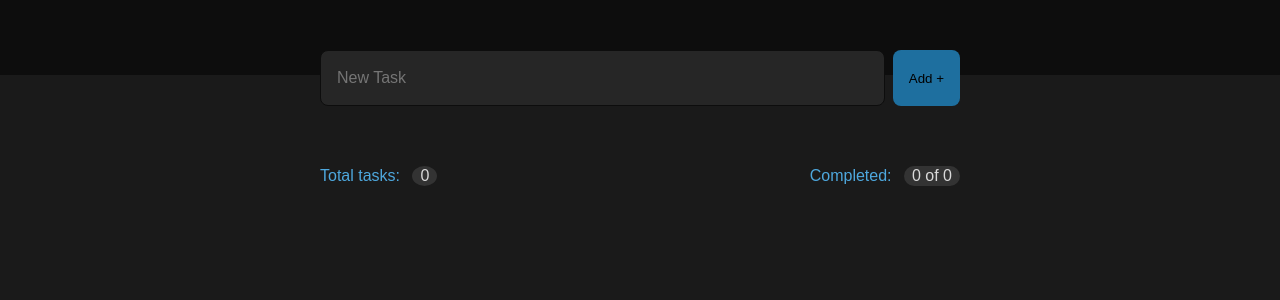
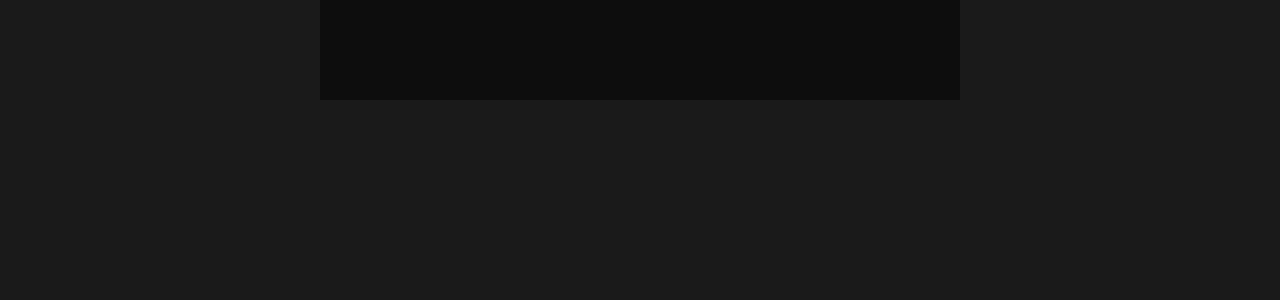
Before and after one commit to Alexandr13579/Portdolio__ToDo, a Vue app: page /#/ in a window 1280 px wide. Shown: the top 300 px of the page. Built offline with nearby package versions, Linux system fonts and the light colour scheme.

Commit message:
vue3__pages

```diff
--- a/package.json
+++ b/package.json
@@ -9,7 +9,7 @@
   "dependencies": {
     "core-js": "^3.8.3",
     "vue": "^3.2.13",
-    "vue-router": "^4.0.3",
+    "vue-router": "^4.1.6",
     "vuex": "^4.0.0"
   },
   "devDependencies": {
--- a/src/App.vue
+++ b/src/App.vue
@@ -1,62 +1,13 @@
 <template>
   <div class="app">
-    <div class="black"></div>
     <div class="container">
-        <FormTask @create = addNewTask></FormTask>
-        <div class="list__tasks">
-          <TotalTasks :tasks="tasks" :complitedTasks="complitedTasks" />
-          <ListTasks  @checked="sizeComplited" @remove="removeTask" :tasks="tasks"></ListTasks>
-        </div>
+      <router-view></router-view>
     </div>
   </div>
 </template>
 
 <script>
-import FormTask from '@/components/FormTask.vue';
-import ListTasks from '@/components/ListTasks.vue';
-import TotalTasks from '@/components/TotalTasks.vue';
 
-  export default {
-      data() {
-        return {
-            tasks: [
-
-            ],
-            complitedTasks: 0
-        }
-      },
-      methods: {
-        addNewTask(task) {
-          this.tasks.push(task)
-          this.localStorageSave();
-        },
-        removeTask(task) {
-          this.tasks = this.tasks.filter(t => t.id !== task.id);
-          this.localStorageSave();
-          this.sizeComplited();
-        },
-        localStorageSave() {
-            let taskss = JSON.stringify(this.tasks);
-            localStorage.setItem('tasks', taskss);
-        },
-        sizeComplited() {
-            this.complitedTasks = (this.tasks.filter(item => {return item.complited === true})).length;
-        }
-      },
-      components: {
-        FormTask, ListTasks, TotalTasks
-      },
-      mounted() {
-        if (localStorage.getItem('tasks')) {
-          try {
-            this.tasks = JSON.parse(localStorage.getItem('tasks'));
-            this.complitedTasks = (this.tasks.filter(item => {return item.complited === true})).length
-          } catch(e) {
-            localStorage.removeItem('tasks');
-          }
-        }
-      },
-  }
 </script>
 
 <style lang="scss">
@@ -68,16 +19,7 @@
   background-color: #1A1A1A;
   font-family:Arial, Helvetica, sans-serif;
   position: relative;
-}
-
-.black{
-  position: absolute;
-  top: 0;
-  left: 0;
-  right: 0;
-  background-color: #0D0D0D;
-  width: 100%;
-  height: 75px;
+  box-sizing: border-box;
 }
 
 .container{
@@ -85,11 +27,6 @@
   z-index: 2;
   width: 50%;
   margin: auto;
-  padding-top: 50px;
-}
-
-.list__tasks{
-  margin-top: 60px;
 }
 
 </style>
--- /dev/null
+++ b/src/components/Header.vue
@@ -0,0 +1,20 @@
+<template lang="">
+    <ul>
+        <li><router-link to="/"></router-link></li>
+        <li><router-link to="/ToDo"></router-link></li>
+        <li><router-link ></router-link></li>
+        <li><router-link ></router-link></li>
+    </ul>
+</template>
+<script>
+export default {
+
+}
+</script>
+<style lang="scss">
+    .black{
+        background-color: #0D0D0D;
+        width: 100%;
+        height: 100px;
+    }
+</style>
--- a/src/components/ListTask.vue
+++ b/src/components/ListTask.vue
@@ -29,7 +29,7 @@
 }
 </script>
 
-<style lang="scss">
+<style lang="scss" scoped>
     li {
         display: flex;
         justify-content: space-between;
--- a/src/components/ListTasks.vue
+++ b/src/components/ListTasks.vue
@@ -33,7 +33,7 @@
 
 }
 </script>
-<style lang="scss">
+<style lang="scss" scoped>
     ul {
         display: flex;
         flex-direction: column;
--- a/src/components/TotalTasks.vue
+++ b/src/components/TotalTasks.vue
@@ -13,7 +13,7 @@
     },
 }
 </script>
-<style lang="scss">
+<style lang="scss" scoped>
         .totals__tasks{
         display: flex;
         justify-content: space-between;
--- a/src/main.js
+++ b/src/main.js
@@ -1,7 +1,7 @@
 import { createApp } from 'vue'
 import App from './App.vue'
 import components from '@/components/UI'
-
+import router from './router/router'
 
 const app = createApp(App)
 
@@ -9,4 +9,6 @@
     app.component(component.name, component)
 })
 
-app.mount('#app')
+app
+    .use(router)
+    .mount('#app')
--- /dev/null
+++ b/src/pages/Main.vue
@@ -0,0 +1,20 @@
+<template lang="">
+    <div class="black"></div>
+      <div class="container">
+        <HeaderVue />
+          <main>
+
+          </main>
+      </div>
+</template>
+<script>
+import HeaderVue from '@/components/Header.vue';
+export default {
+    components: {
+        HeaderVue
+    }
+}
+</script>
+<style lang="">
+
+</style>
--- /dev/null
+++ b/src/pages/ToDo.vue
@@ -0,0 +1,68 @@
+<template>
+    <div class="wrapper__todo">
+        <FormTask @create = addNewTask></FormTask>
+        <div class="list__tasks">
+            <TotalTasks :tasks="tasks" :complitedTasks="complitedTasks" />
+            <ListTasks  @checked="sizeComplited" @remove="removeTask" :tasks="tasks"></ListTasks>
+        </div>
+    </div>
+</template>
+
+<script>
+import FormTask from '@/components/FormTask.vue';
+import ListTasks from '@/components/ListTasks.vue';
+import TotalTasks from '@/components/TotalTasks.vue';
+
+export default {
+    data() {
+      return {
+          tasks: [
+
+          ],
+          complitedTasks: 0
+      }
+    },
+    methods: {
+      addNewTask(task) {
+        this.tasks.push(task)
+        this.localStorageSave();
+      },
+      removeTask(task) {
+        this.tasks = this.tasks.filter(t => t.id !== task.id);
+        this.sizeComplited();
+        this.localStorageSave();
+      },
+      localStorageSave() {
+          let taskss = JSON.stringify(this.tasks);
+          localStorage.setItem('tasks', taskss);
+      },
+      sizeComplited() {
+          this.complitedTasks = (this.tasks.filter(item => {return item.complited === true})).length;
+          this.localStorageSave();
+      }
+    },
+    components: {
+      FormTask, ListTasks, TotalTasks
+    },
+    mounted() {
+      if (localStorage.getItem('tasks')) {
+        try {
+          this.tasks = JSON.parse(localStorage.getItem('tasks'));
+          this.complitedTasks = (this.tasks.filter(item => {return item.complited === true})).length
+        } catch(e) {
+          localStorage.removeItem('tasks');
+        }
+      }
+    },
+}
+</script>
+
+<style lang="scss" scoped>
+    .wrapper__todo{
+        padding-top: 75px;
+    }
+    .list__tasks{
+    margin-top: 60px;
+    }
+
+</style>
--- /dev/null
+++ b/src/router/router.js
@@ -0,0 +1,22 @@
+import {  createRouter, createWebHashHistory } from "vue-router";
+import App from '@/App'
+import ToDo from '@/pages/ToDo'
+import Main from '@/pages/Main'
+
+const routes = [
+    {
+        path: '/',
+        component: Main
+    },
+    {
+        path: '/Todo',
+        component: ToDo
+    }
+]
+
+const router = createRouter({
+    routes,
+    history: createWebHashHistory(process.env.BASE_URL)
+})
+
+export default router
```
Also changed, not shown: 1 other file (tests, documents, lock files or other folders).
